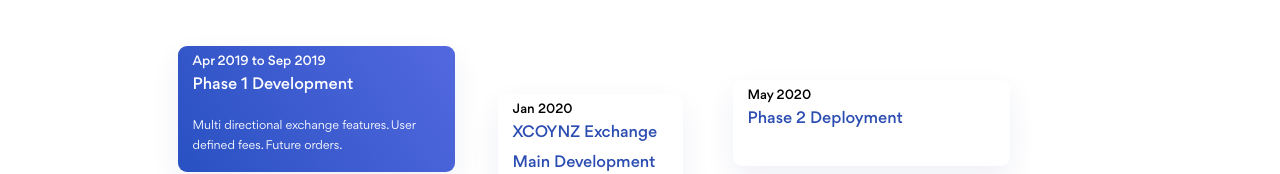
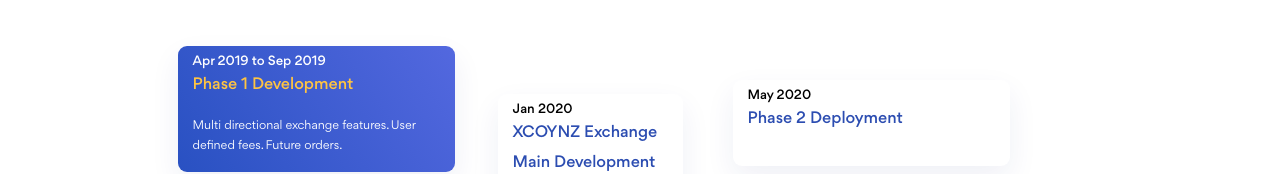
Before and after one commit to cassidypignatello/xcoynz, a React (Create React App) app: page / in a window 1280 px wide. In both pictures the pointer is over the element "Phase 1 Development". Shown: the part 4613-4787 px from the top of the page. Built offline with nearby package versions, Linux system fonts and the light colour scheme.

Commit message:
fixes hover behavior on timeline container to set appropriate color

```diff
--- a/src/components/Roadmap/ExchangeTimeline.module.css
+++ b/src/components/Roadmap/ExchangeTimeline.module.css
@@ -15,6 +15,10 @@
 
 .timelineContainer:hover > div > div {
   color: #fff;
+}
+
+.timelineContainer:hover div:nth-child(2) > div > p {
+  color: #ffc442;
 }
 
 .timeline {
```
